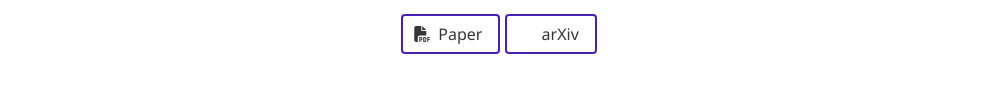
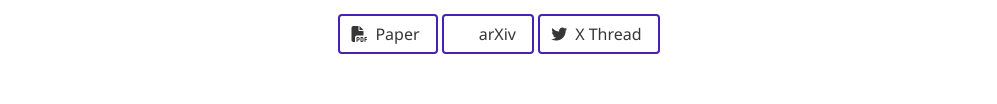
Before and after one commit to oravus/RoboHop, a plain HTML site: page index.html in a window 1280 px wide. Shown: the part 332-436 px from the top of the page, without its empty margins (141-1138 px from the left). Drawn offline with nearby package versions, Linux system fonts and the light colour scheme; some icons are missing; a web font is replaced by a local one.

Commit message:
twitter thread link button

```diff
--- a/index.html
+++ b/index.html
@@ -119,6 +119,15 @@
                       <i class="ai ai-arxiv"></i>
                   </span>
                   <span>arXiv</span>
+                </a>
+              </span>
+              <span class="link-block">
+                <a href="https://x.com/sourav_garg_/status/1718792706225529320?s=20"
+                   class="external-link button is-normal ">
+                   <span class="icon">
+                    <i class="fab fa-twitter"></i> <!-- This uses Font Awesome's Twitter icon -->
+                  </span>
+                  <span>X Thread</span>
                 </a>
               </span>
               <!-- Video Link. -->
```
